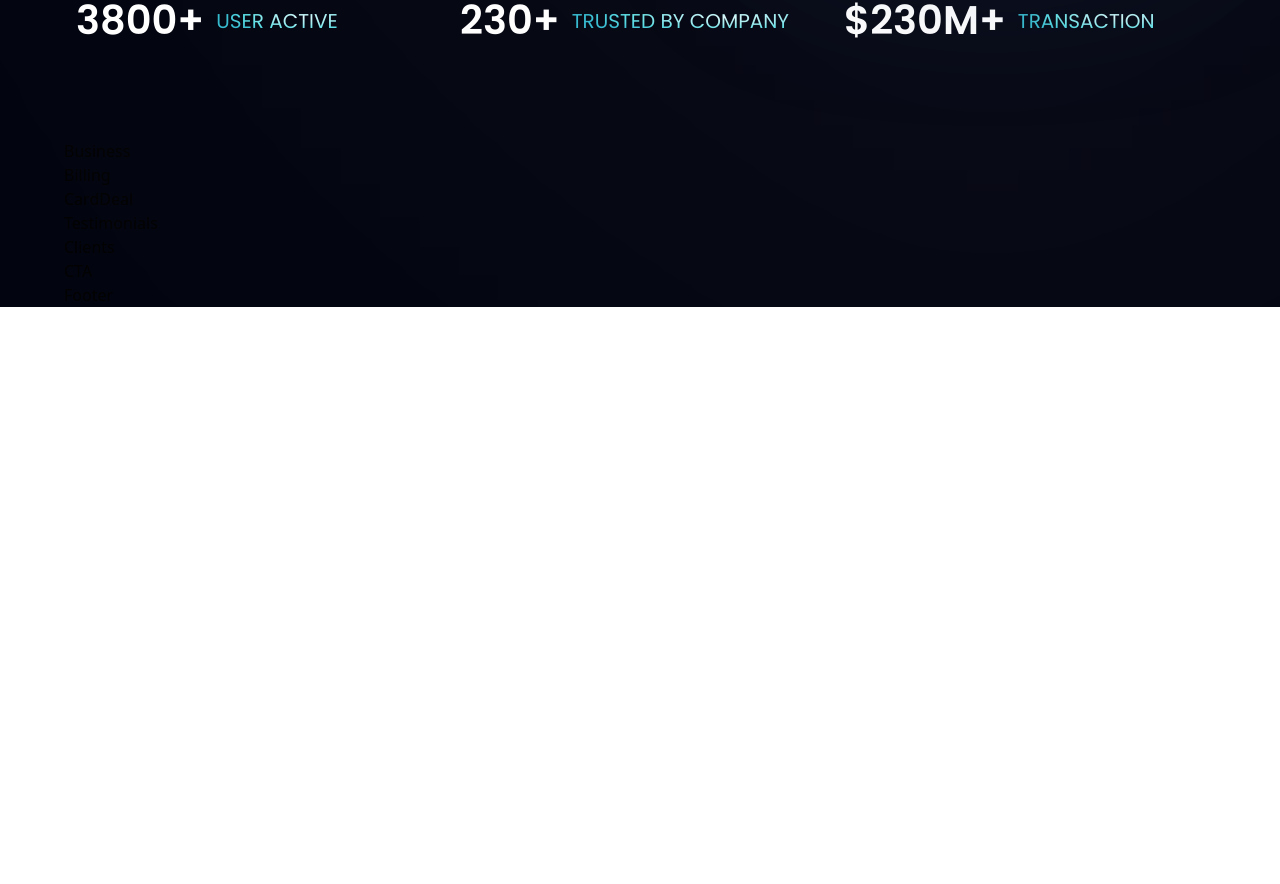
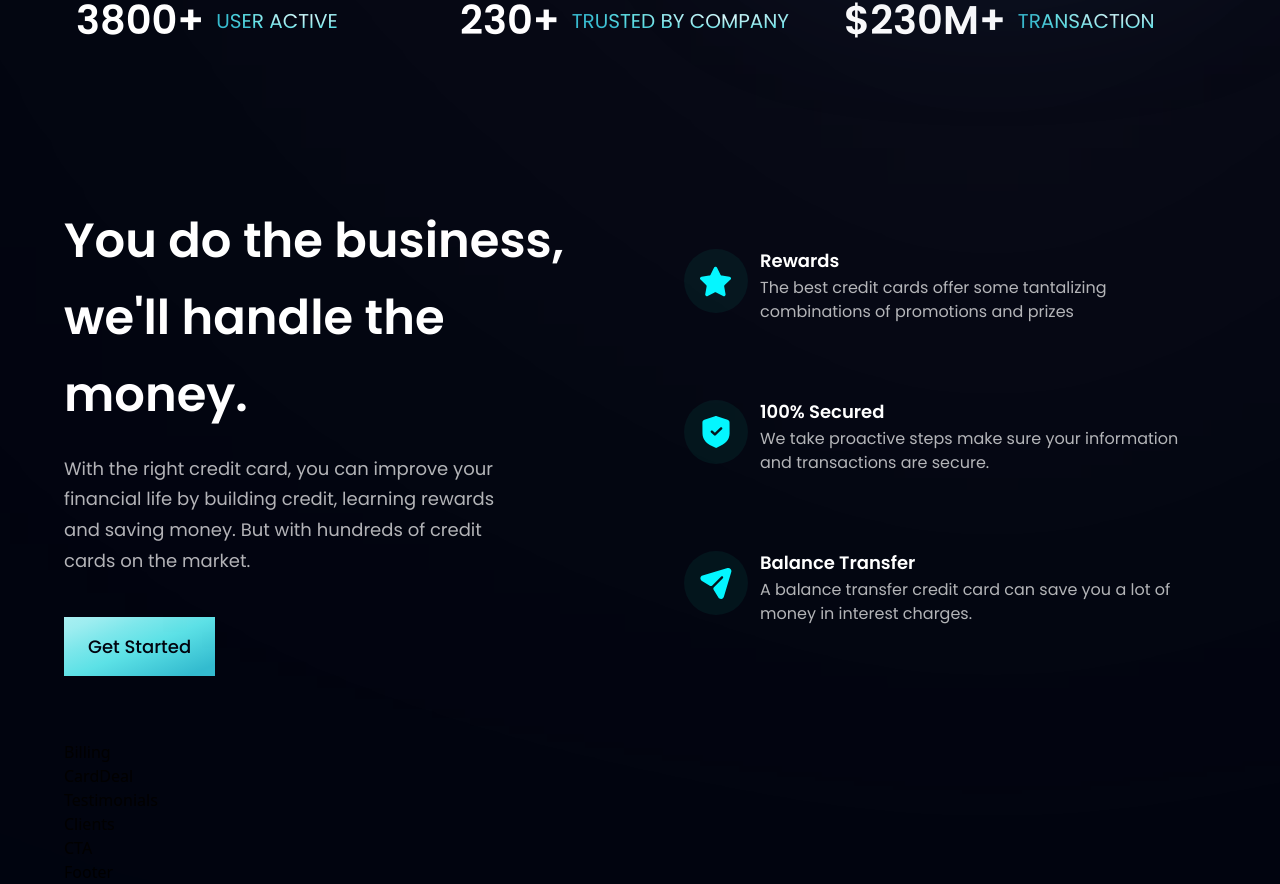
Before and after one commit to Archit381/banking-site, a React (Vite) app: page / in a window 1280 px wide. Shown: the part 806-1690 px from the top of the page. Before the commit the page ends 1113 px from the top, so only its background shows below. Built offline with nearby package versions, Linux system fonts and the light colour scheme.

Commit message:
completed the business component

```diff
--- a/src/components/Business.jsx
+++ b/src/components/Business.jsx
@@ -1,9 +1,46 @@
-import React from 'react'
+import React from "react";
+import { features } from "../constants";
+import styles, { layout } from "../style";
+import Button from "./Button";
+
+const FeatureCard = ({icon,title,content,index})=>(
+  <div className={`flex flex-row p-6 rounded-[20px] ${index !== features.length-1 ? "mb-6" : "mb-0"} feature-card`}>
+    <div className={`w-[64px] h-[64px] rounded-full bg-dimBlue ${styles.flexCenter}`}>
+      <img src={icon} alt="icon" className={`w-[50%] h-[50%] object-contain`}/>
+    </div>
+    <div className="flex-1 flex flex-col ml-3">
+      <h5 className="font-poppins font-semibold text-white text-[18px] leading-[23px] mb-1">
+        {title}
+      </h5>
+      <p className="font-poppins font-normal text-dimWhite text-[16px] leading-[24px] mb-1">{content}</p>
+    </div>
+  </div>
+)
+
 
 const Business = () => {
   return (
-    <div>Business</div>
-  )
-}
+    <section id="features" className={layout.section}>
+      <div className={layout.sectionInfo}>
+        <h4 className={styles.heading2}>
+          You do the business, <br className="sm:block hidden" />
+          we'll handle the money.
+        </h4>
+        <p className={`${styles.paragraph} max-w-[470px] mt-5 sm:mx-0`}>
+          With the right credit card, you can improve your financial life by
+          building credit, learning rewards and saving money. But with hundreds
+          of credit cards on the market.
+        </p>
+        <Button />
+      </div>
 
-export default Business
+      <div className={`${layout.sectionImg} flex-col`}>
+        {features.map((feature, index)=>(
+          <FeatureCard key={feature.id}{...feature} index={index}/>
+        ))}
+      </div>
+    </section>
+  );
+};
+
+export default Business;
--- a/src/components/Button.jsx
+++ b/src/components/Button.jsx
@@ -1,8 +1,9 @@
 import React from 'react'
+import styles from '../style'
 
-const Button = () => {
+const Button = ( ) => {
   return (
-    <div>Button</div>
+    <button type='button' className={`py-4 px-6 bg-blue-gradient font-poppins font-medium text-[18px] text-primary outline-none mt-10`}>Get Started</button>
   )
 }
 
```
